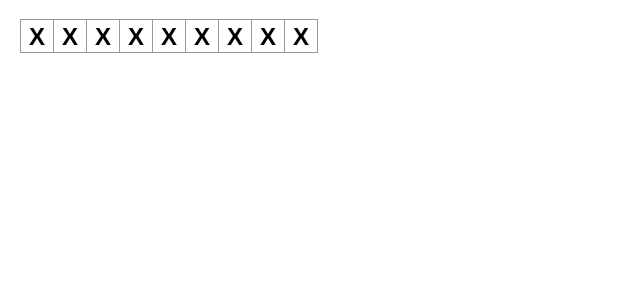
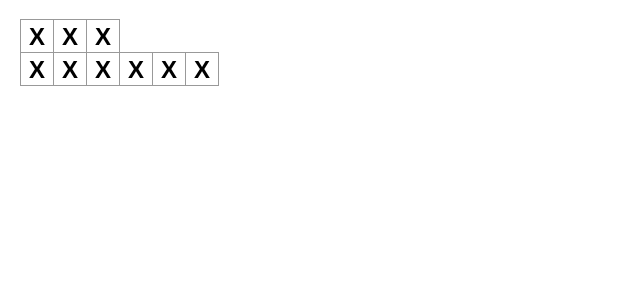
Before and after one commit to GenoJ83/Front-End, a React (Create React App) app in the folder WEEK 7/my-react-journey-w1/tic-tac-toe/: page / in a window 1280 px wide. Shown: the top 300 px of the page, without its empty margins (0-640 px from the left). Built offline with nearby package versions, Linux system fonts and the light colour scheme.

Commit message:
`Added additional buttons to the board in App.js`

```diff
--- a/WEEK 7/my-react-journey-w1/tic-tac-toe/src/App.js
+++ b/WEEK 7/my-react-journey-w1/tic-tac-toe/src/App.js
@@ -4,9 +4,11 @@ import './App.css';
 function App() {
   return (
     <>
+    <div className="board-row">
        <button className="square">X</button>
        <button className="square">X</button>
        <button className="square">X</button>
+       </div>
        <button className="square">X</button>
        <button className="square">X</button>
        <button className="square">X</button>
```
